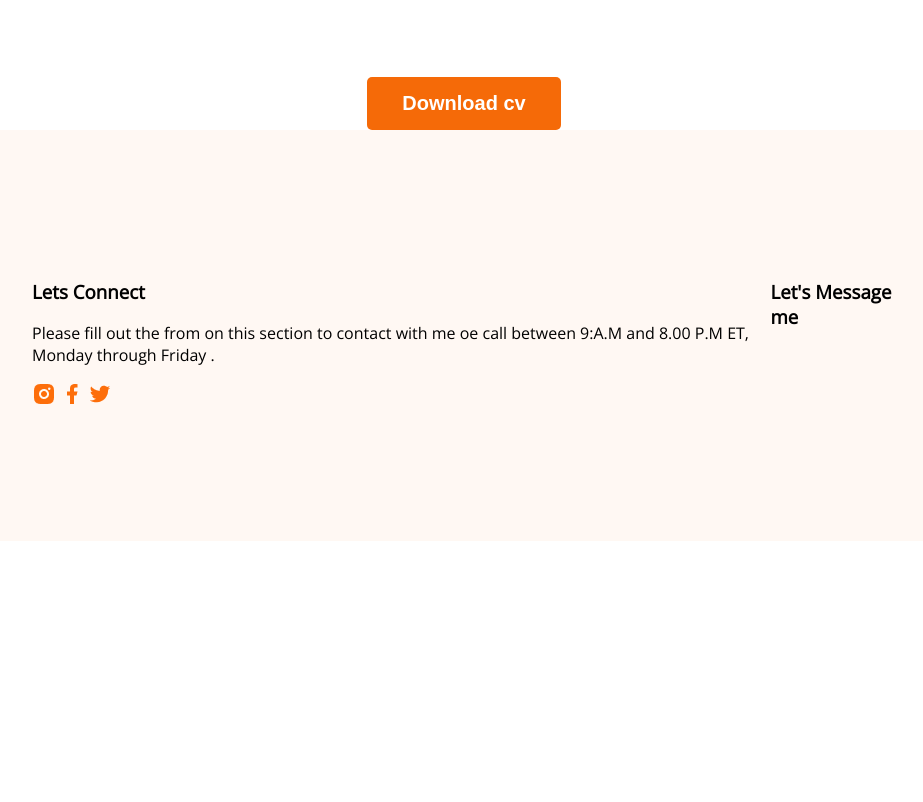
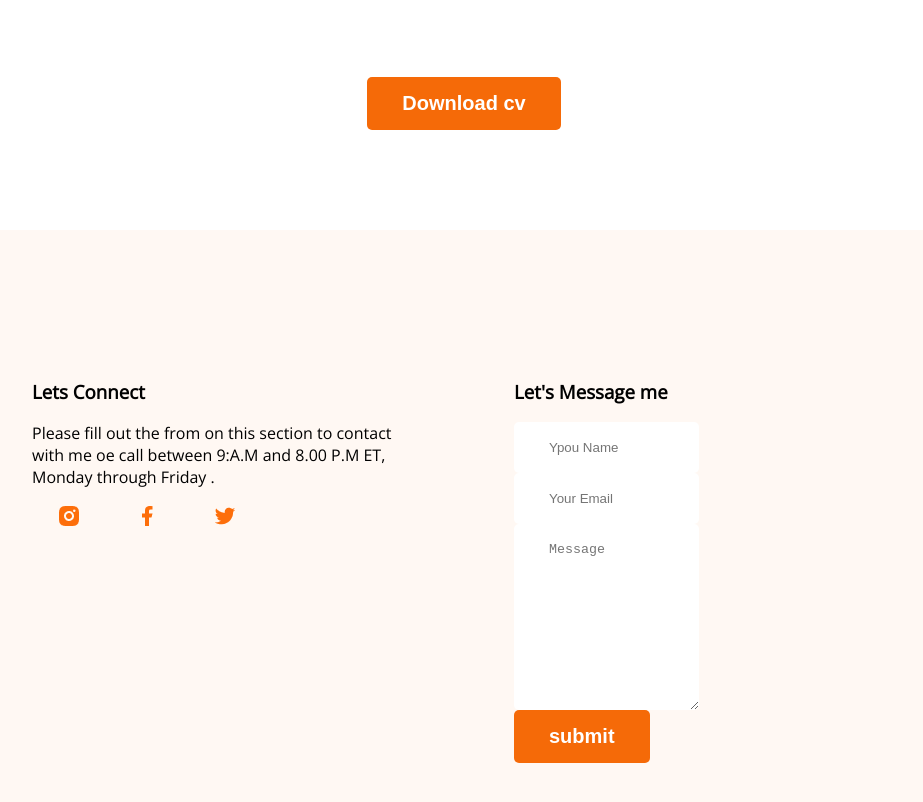
Before and after one commit to farhan-ahmed-abujar/web-developer-protfolio, a plain HTML site: page index.html in a window 1280 px wide. Shown: the part 4203-5005 px from the top of the page, without its empty margins (176-1099 px from the left). Before the commit the page ends 4752 px from the top, so only its background shows below. Drawn offline with nearby package versions, Linux system fonts and the light colour scheme.

Commit message:
finished footer from

```diff
--- a/index.html
+++ b/index.html
@@ -180,7 +180,14 @@
        </div>
         <div class="footer-column">
           <h3 class="section-title">Let's Message me</h3>
+           <form class="contact" action="">
+            <input type="text" placeholder="Ypou Name">
+            <input type="email" name="" placeholder="Your Email"  id="">
+            <textarea name=""  placeholder="Message" cols="30" rows="10"></textarea>
+            <input class="btn-primary" type="submit" value="submit">
+           </form>
         </div>
+
  </footer>
 </body>
 </html>
--- a/styles/wev.css
+++ b/styles/wev.css
@@ -179,6 +179,28 @@ width: 500px;
 
     .footer{
         display: flex;
+        gap: 100px;
         background: #FFF8F3;
+        margin-top: 100px;
         padding: 130px 200px;
     }
+    .social-links a{
+        margin: 25px;
+    }
+    .footer-column{
+        width: 50%;
+    }
+    .contact input[type="text"], .contact input[type="email"],
+    textarea{
+        display: block;
+        margin-bottom: 25ps;
+        padding: 18px 35px;
+        color: #757575;
+        border-radius: 5px;
+        background: #fff;
+        border: 0;
+        width: 30%;
+    }
+    .primary{
+             color: #FD6E0a;
+    }
```
